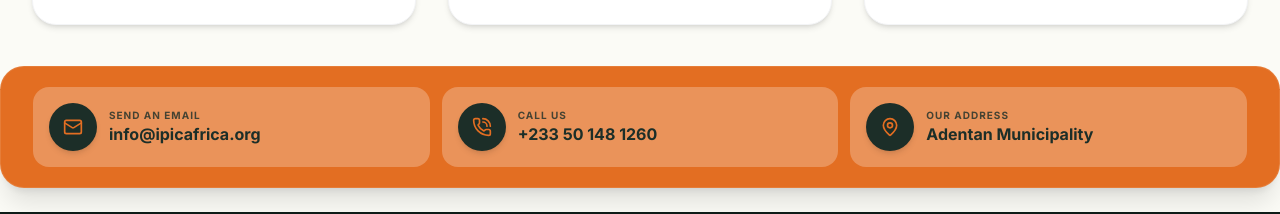
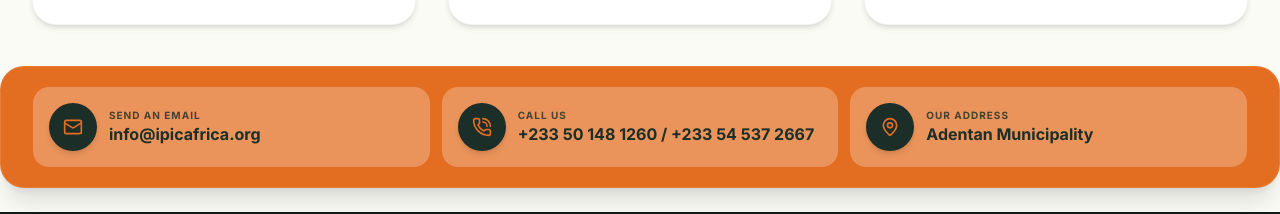
Before and after one commit to manuellnanor/ipicafricaweb, a React (Vite) app: page / in a window 1280 px wide. Shown: the part 5820-6034 px from the top of the page. Built offline with nearby package versions, Linux system fonts and the light colour scheme.

Commit message:
Add secondary IPIC contact number

```diff
--- a/src/components/ContactSection.tsx
+++ b/src/components/ContactSection.tsx
@@ -10,7 +10,7 @@
       href: "mailto:info@ipicafrica.org",
     },
     {
-      title: "+233 50 148 1260",
+      title: "+233 50 148 1260 / +233 54 537 2667",
       subtitle: "Call Us",
       icon: PhoneCall,
       href: "tel:+233501481260",
--- a/src/pages/ContactPage.tsx
+++ b/src/pages/ContactPage.tsx
@@ -11,7 +11,7 @@
 
   const contactCards = [
     { icon: Mail, title: "Email", value: "info@ipicafrica.org", href: "mailto:info@ipicafrica.org" },
-    { icon: PhoneCall, title: "Phone", value: "+233 50 148 1260", href: "tel:+233501481260" },
+    { icon: PhoneCall, title: "Phone", value: "+233 50 148 1260 / +233 54 537 2667", href: "tel:+233501481260" },
     { icon: MapPin, title: "Office", value: "Adentan Municipality", href: "https://maps.google.com/?q=Adentan+Municipality,+Ghana" },
   ];
 
```
